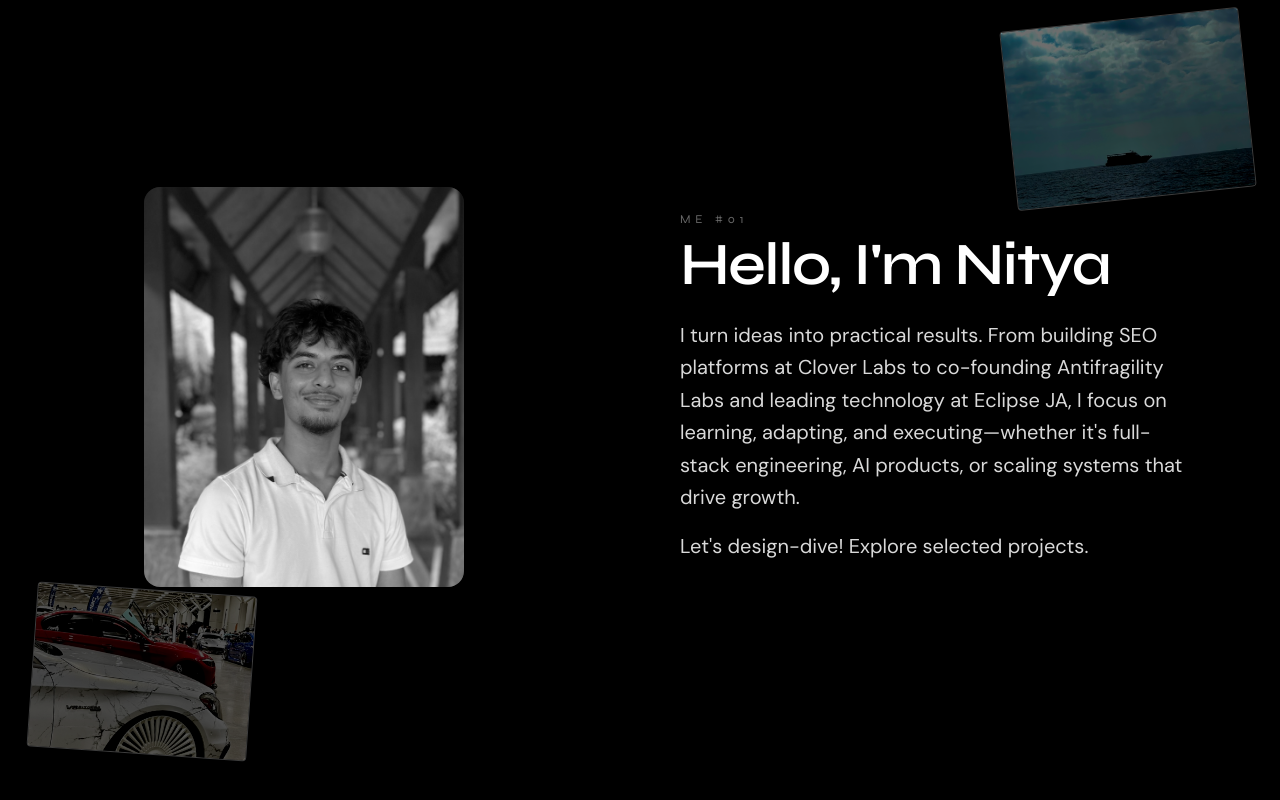
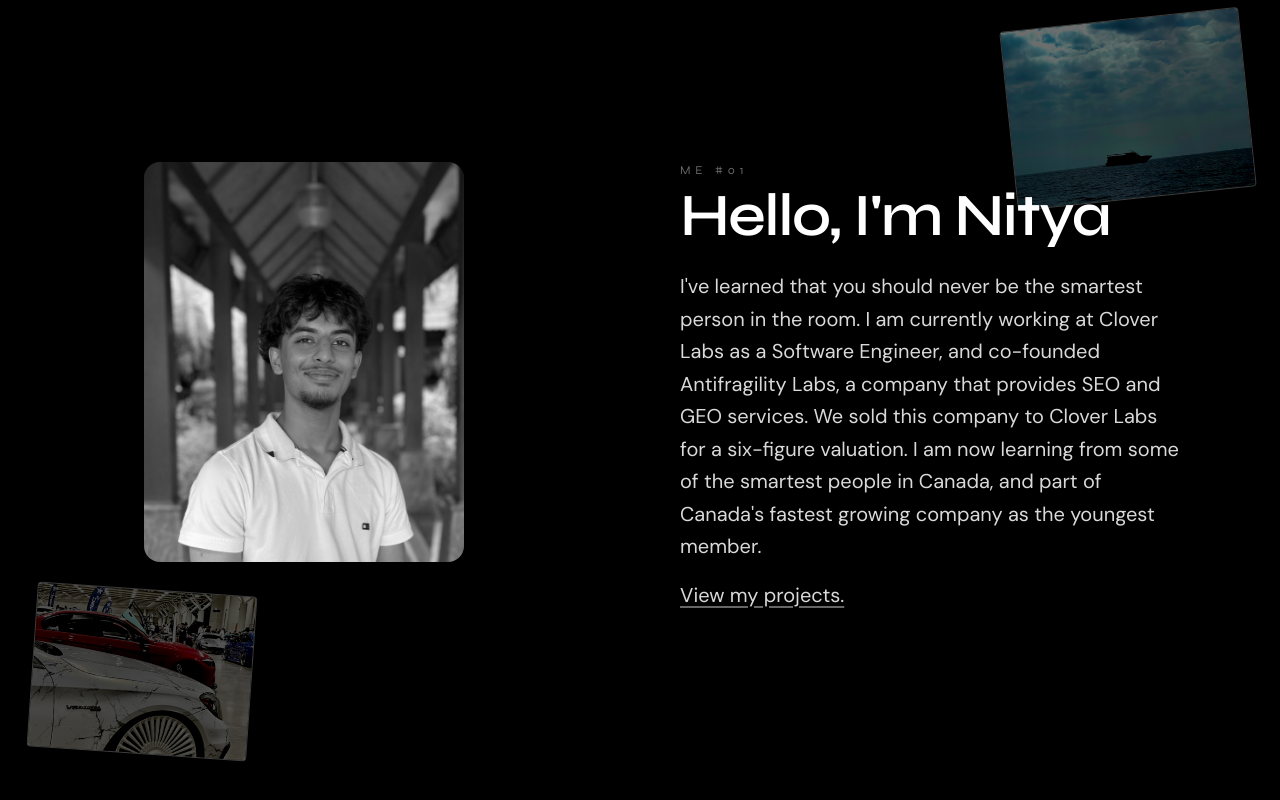
Before and after one commit to Nityasav/personalwebsite, a Next.js app: page / in a window 1280 px wide. Shown: the part 814-1614 px from the top of the page. Built offline with nearby package versions, Linux system fonts and the light colour scheme.

Commit message:
final commit for laptop version

```diff
--- a/src/components/ExperiencePanel.tsx
+++ b/src/components/ExperiencePanel.tsx
@@ -91,7 +91,7 @@ export const ExperiencePanel = ({ innerScrollY }: ExperiencePanelProps) => {
       </motion.div>
       {/* Hint at bottom of viewport when at top of content */}
       <div className="pointer-events-none absolute bottom-8 left-1/2 -translate-x-1/2 text-center text-xs uppercase tracking-[0.3em] text-white/40" aria-hidden="true">
-        Keep scrolling to explore →
+
       </div>
     </section>
   );
--- a/src/components/Story.tsx
+++ b/src/components/Story.tsx
@@ -54,11 +54,8 @@ export const Story = () => {
             Hello, I&apos;m {contact.name.split(" ")[0]}
           </h2>
           <p className="mt-6 text-lg leading-relaxed text-white/85">
-            I turn ideas into practical results. From building SEO platforms at
-            Clover Labs to co-founding Antifragility Labs and leading
-            technology at Eclipse JA, I focus on learning, adapting, and
-            executing—whether it&apos;s full-stack engineering, AI products, or
-            scaling systems that drive growth.
+            done is greater than perfect. Through my experiences, I've learned that the key to success is about surrounding yourself with people who are better than you and never being the smartest person in the room. I am currently working at Clover Labs as a Software Engineer, where I am building the future of growth, and
+            have co-founded Antifragility Labs, a company that provides SEO and GEO services. We sold this company to Clover Labs for a six-figure valuation. I am now learning from someone of the smartest people in Canada, and part of Canada's fastest growing company as the youngest member.
           </p>
           <p className="mt-4 text-lg leading-relaxed text-white/85">
             Let&apos;s design-dive. Explore selected projects below.
--- a/src/components/StoryPanel.tsx
+++ b/src/components/StoryPanel.tsx
@@ -61,21 +61,16 @@ export const StoryPanel = () => {
             Hello, I&apos;m {contact.name.split(" ")[0]}
           </h2>
           <p className="mt-6 text-lg leading-relaxed text-white/85 md:text-xl">
-            I turn ideas into practical results. From building SEO platforms at
-            Clover Labs to co-founding Antifragility Labs and leading
-            technology at Eclipse JA, I focus on learning, adapting, and
-            executing—whether it&apos;s full-stack engineering, AI products, or
-            scaling systems that drive growth.
+         I've learned that you should never be the smartest person in the room. I am currently working at Clover Labs as a Software Engineer, and co-founded Antifragility Labs, a company that provides SEO and GEO services. We sold this company to Clover Labs for a six-figure valuation. I am now learning from some of the smartest people in Canada, and part of Canada's fastest growing company as the youngest member.
           </p>
           <p className="mt-4 text-lg leading-relaxed text-white/85 md:text-xl">
-            Let&apos;s design-dive!{" "}
             <a
               href="#projects"
-              className="link-underline-animated decoration-white/40 underline-offset-4 transition-colors hover:text-white focus:outline-none focus:ring-2 focus:ring-white/50 focus:ring-offset-2 focus:ring-offset-black"
+              className="underline decoration-white/40 underline-offset-4 transition-colors hover:text-white hover:decoration-white focus:outline-none focus:ring-2 focus:ring-white/50 focus:ring-offset-2 focus:ring-offset-black"
               onClick={handleProjectsClick}
               aria-label="Jump to Projects section"
             >
-              Explore selected projects.
+              View my projects.
             </a>
           </p>
         </motion.div>
--- a/src/data/resume.ts
+++ b/src/data/resume.ts
@@ -35,7 +35,7 @@ export const experiences: Experience[] = [
   },
   {
     role: "Vice President of Technology",
-    company: "Eclipse (Student company) JA",
+    company: "JA",
     location: "Ajax, Ontario",
     dateRange: "Nov 2022 – Present",
     highlights: [
```
